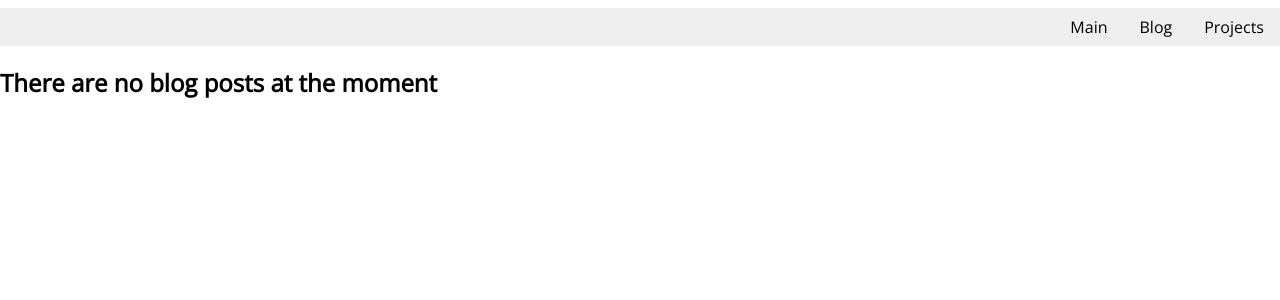
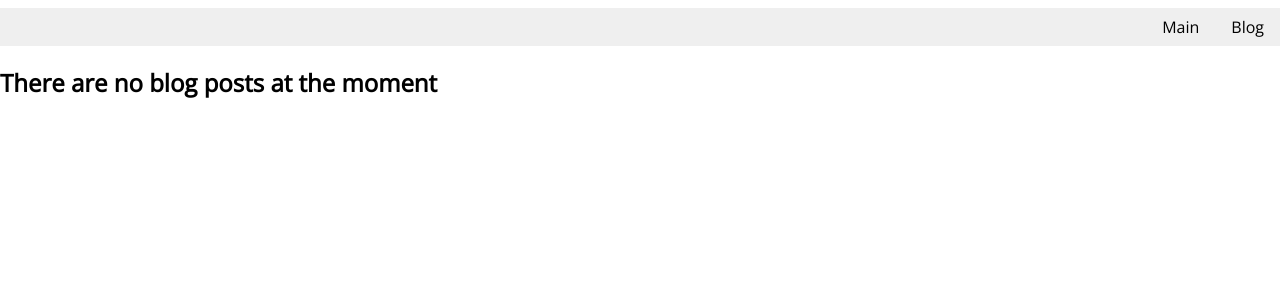
Before and after one commit to dahn510/MySite, a Django app: page /blog/ in a window 1280 px wide. Shown: the top 300 px of the page. Run offline with Django 3.2, Linux system fonts and the light colour scheme; data that the repository does not hold is empty.

Commit message:
newline char properly displayed in html

```diff
--- a/base/templates/base/base.html
+++ b/base/templates/base/base.html
@@ -22,7 +22,7 @@
 		{#  e.g. it would make sense for blog app page to exclude nav item to blog app page #}
 		{# Note: the nav bar items are repeated in other apps, need to find a way to exclude nav item that is current app page #}
 		<ul class="navbar">
-			<li><a href="{% url 'blog:home' %}">Projects</a></li>
+			{# <li><a href="{% url 'blog:home' %}">Projects</a></li> #}
 			<li><a href="{% url 'blog:home' %}">Blog</a></li>
 			<li><a href="{% url 'welcome' %}">Main</a></li>
 		</ul>
--- a/myblog/static/myblog/home.css
+++ b/myblog/static/myblog/home.css
@@ -19,6 +19,10 @@ article.post > div.title > h3{
 	font-size: 1.5rem;
 }
 
+article.post > p{
+	white-space: pre-wrap;
+}
+
 article.post > div.title > h3 > a,
 article.post > div.title > h3 > a:visited {
 	text-decoration: none;
```
